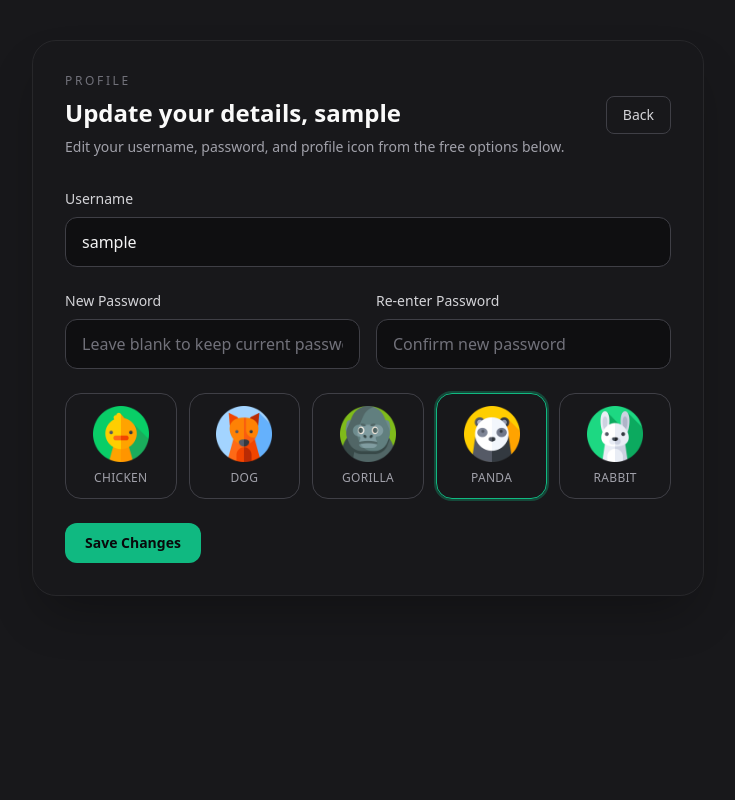
After one commit to Taklri/HabitTracker, a Flask app: page /profile in a window 1280 px wide. The commit adds this page. Shown: the whole page, without its empty margins (272-1007 px from the left). Run offline with Flask 3, Linux system fonts and the light colour scheme; the visitor is signed in with stand-in values (Sample User, id 1); tables that the repository leaves empty or names only in its code hold one stand-in row (values such as "Sample post"); some libraries are stand-ins or nearby versions.

Commit message:
added Profile Avatar

```diff
--- a/models/user.py
+++ b/models/user.py
@@ -1,18 +1,34 @@
 from mysqlconnection import MysqlConnection
 
 class User:
+    DEFAULT_AVATAR = "panda"
+    ALLOWED_AVATARS = {"chicken", "dog", "gorilla", "panda", "rabbit"}
+
     # constructor
     def __init__(self, data):
         self.id = data["id"]
         self.username = data["username"]
         self.password = data["password"]
+        self.avatar = self.normalizeAvatar(data.get("avatar"))
+
+    @classmethod
+    def normalizeAvatar(cls, avatar):
+        avatar_name = str(avatar or "").strip().lower()
+        if avatar_name in cls.ALLOWED_AVATARS:
+            return avatar_name
+        return cls.DEFAULT_AVATAR
 
     # methods exclusive for user schema
     @classmethod
     def insertUser(cls, data):
-        query = """INSERT INTO users (username, password)
-        VALUES (%(username)s, %(password)s);"""
-        return MysqlConnection("habitUp").query_start(query, data)
+        insert_data = {
+            "username": data["username"],
+            "password": data["password"],
+            "avatar": cls.normalizeAvatar(data.get("avatar")),
+        }
+        query = """INSERT INTO users (username, password, avatar)
+        VALUES (%(username)s, %(password)s, %(avatar)s);"""
+        return MysqlConnection("habitUp").query_start(query, insert_data)
 
     @classmethod
     def loginUser(cls, data):
@@ -22,3 +38,45 @@ class User:
             return cls(result[0])
         else:
             return False
+
+    @classmethod
+    def getUserById(cls, data):
+        query = """SELECT * FROM users WHERE id = %(id)s;"""
+        result = MysqlConnection("habitUp").query_start(query, data)
+        if len(result) > 0:
+            return cls(result[0])
+        return False
+
+    @classmethod
+    def updateProfile(cls, data):
+        update_data = {
+            "id": data["id"],
+            "username": data["username"],
+            "avatar": cls.normalizeAvatar(data.get("avatar")),
+        }
+
+        password_fragment = ""
+        if data.get("password"):
+            update_data["password"] = data["password"]
+            password_fragment = ", password = %(password)s"
+
+        query = f"""
+        UPDATE users
+        SET username = %(username)s,
+            avatar = %(avatar)s{password_fragment}
+        WHERE id = %(id)s;
+        """
+        return MysqlConnection("habitUp").query_start(query, update_data)
+
+    @classmethod
+    def updateAvatar(cls, data):
+        update_data = {
+            "id": data["id"],
+            "avatar": cls.normalizeAvatar(data.get("avatar")),
+        }
+        query = """
+        UPDATE users
+        SET avatar = %(avatar)s
+        WHERE id = %(id)s;
+        """
+        return MysqlConnection("habitUp").query_start(query, update_data)
--- a/server.py
+++ b/server.py
@@ -1,12 +1,29 @@
 from datetime import date
+import os
 
-from flask import Flask, url_for, request, render_template, session, redirect, flash
+from flask import Flask, url_for, request, render_template, session, redirect, flash, send_from_directory
 app = Flask(__name__)
 app.secret_key = "HabitUpKey"
 
 from models.user import User
 from models.habit import Habit
 from models.goal import Goal
+
+AVATAR_FOLDER = os.path.join(app.root_path, "avatars")
+
+
+def _allowed_avatars():
+    return sorted(User.ALLOWED_AVATARS)
+
+
+def _sanitize_avatar(value):
+    return User.normalizeAvatar(value)
+
+
+@app.route("/avatars/<avatar_name>.png")
+def serveAvatar(avatar_name):
+    avatar = _sanitize_avatar(avatar_name)
+    return send_from_directory(AVATAR_FOLDER, f"{avatar}.png")
 
 @app.route('/')
 def index():
@@ -26,26 +43,97 @@ def loginProcess():
     if user:
         session["user_id"] = user.id
         session["username"] = user.username
+        session["avatar"] = _sanitize_avatar(user.avatar)
         return redirect(url_for('dashboard'))
     else:
         return render_template("login.html", error="Invalid credentials")
 
 @app.route("/signup")
 def signupPage():
-    return render_template("signup.html")
+    return render_template(
+        "signup.html",
+        allowed_avatars=_allowed_avatars(),
+        default_avatar=User.DEFAULT_AVATAR,
+    )
 
 @app.route("/signup/process", methods=["POST"])
 def signupProcess():
     newUser={
         "username": request.form["username"],
         "password": request.form["password"],
-        "reenterpass": request.form["reenterpass"]
+        "reenterpass": request.form["reenterpass"],
+        "avatar": _sanitize_avatar(request.form.get("avatar")),
     }
     if newUser["password"] != newUser["reenterpass"]:
-        return "Passwords do not match"
+        return render_template(
+            "signup.html",
+            error="Passwords do not match",
+            allowed_avatars=_allowed_avatars(),
+            default_avatar=newUser["avatar"],
+        )
     else:
         User.insertUser(newUser)
     return render_template("login.html")
+
+
+@app.route("/profile")
+def profilePage():
+    if "user_id" not in session:
+        return redirect("/login")
+
+    user = User.getUserById({"id": session["user_id"]})
+    if not user:
+        return redirect("/login")
+
+    return render_template(
+        "profile.html",
+        username=user.username,
+        selected_avatar=_sanitize_avatar(user.avatar),
+        allowed_avatars=_allowed_avatars(),
+    )
+
+
+@app.route("/profile/process", methods=["POST"])
+def profileProcess():
+    if "user_id" not in session:
+        return redirect("/login")
+
+    username = request.form.get("username", "").strip()
+    new_password = request.form.get("password", "")
+    reenter_password = request.form.get("reenterpass", "")
+    avatar = _sanitize_avatar(request.form.get("avatar"))
+
+    if not username:
+        user = User.getUserById({"id": session["user_id"]})
+        return render_template(
+            "profile.html",
+            username=session.get("username"),
+            selected_avatar=avatar,
+            allowed_avatars=_allowed_avatars(),
+            error="Username cannot be blank",
+        )
+
+    if new_password and new_password != reenter_password:
+        user = User.getUserById({"id": session["user_id"]})
+        return render_template(
+            "profile.html",
+            username=username,
+            selected_avatar=avatar,
+            allowed_avatars=_allowed_avatars(),
+            error="Passwords do not match",
+        )
+
+    profile_data = {
+        "id": session["user_id"],
+        "username": username,
+        "avatar": avatar,
+        "password": new_password or None,
+    }
+
+    User.updateProfile(profile_data)
+    session["username"] = username
+    session["avatar"] = avatar
+    return redirect("/profile")
 
 
 def _parse_csv_values(value):
@@ -122,6 +210,7 @@ def dashboard():
     return render_template(
         "dashboardSample.html",
         username=session["username"],
+        avatar=_sanitize_avatar(session.get("avatar")),
         today=today,
         today_label=today.strftime("%A, %B %d, %Y"),
         habits=todays_habits,
--- /dev/null
+++ b/templates/profile.html
@@ -0,0 +1,61 @@
+<!DOCTYPE html>
+<html lang="en">
+<head>
+    <meta charset="UTF-8">
+    <meta name="viewport" content="width=device-width, initial-scale=1.0">
+    <title>Profile</title>
+    <script src="https://cdn.tailwindcss.com"></script>
+</head>
+<body class="min-h-screen bg-zinc-900 text-zinc-100 px-4 py-10">
+    <main class="mx-auto w-full max-w-2xl rounded-3xl border border-zinc-800 bg-zinc-850/80 p-8 shadow-2xl shadow-black/30">
+        <div class="flex items-center justify-between gap-4">
+            <div>
+                <p class="text-xs uppercase tracking-[0.22em] text-zinc-500">Profile</p>
+                <h1 class="mt-2 text-2xl font-semibold text-zinc-50">Update your details, {{ username }}</h1>
+                <p class="mt-2 text-sm text-zinc-400">Edit your username, password, and profile icon from the free options below.</p>
+            </div>
+            <a href="/dashboard" class="inline-flex rounded-lg border border-zinc-700 px-4 py-2 text-sm font-medium text-zinc-300 transition hover:border-zinc-600 hover:text-zinc-100">
+                Back
+            </a>
+        </div>
+
+        {% if error %}
+        <p class="mt-6 rounded-xl border border-red-500/30 bg-red-500/10 px-4 py-3 text-sm text-red-300">{{ error }}</p>
+        {% endif %}
+
+        <form action="/profile/process" method="POST" class="mt-8 space-y-6">
+            <div>
+                <label for="username" class="mb-2 block text-sm font-medium text-zinc-300">Username</label>
+                <input id="username" name="username" type="text" value="{{ username }}" required class="w-full rounded-xl border border-zinc-700 bg-zinc-950/60 px-4 py-3 text-zinc-100 outline-none transition placeholder:text-zinc-500 focus:border-emerald-500 focus:ring-4 focus:ring-emerald-500/10">
+            </div>
+
+            <div class="grid gap-4 sm:grid-cols-2">
+                <div>
+                    <label for="password" class="mb-2 block text-sm font-medium text-zinc-300">New Password</label>
+                    <input id="password" name="password" type="password" placeholder="Leave blank to keep current password" class="w-full rounded-xl border border-zinc-700 bg-zinc-950/60 px-4 py-3 text-zinc-100 outline-none transition placeholder:text-zinc-500 focus:border-emerald-500 focus:ring-4 focus:ring-emerald-500/10">
+                </div>
+                <div>
+                    <label for="reenterpass" class="mb-2 block text-sm font-medium text-zinc-300">Re-enter Password</label>
+                    <input id="reenterpass" name="reenterpass" type="password" placeholder="Confirm new password" class="w-full rounded-xl border border-zinc-700 bg-zinc-950/60 px-4 py-3 text-zinc-100 outline-none transition placeholder:text-zinc-500 focus:border-emerald-500 focus:ring-4 focus:ring-emerald-500/10">
+                </div>
+            </div>
+
+            <div class="grid grid-cols-2 gap-3 sm:grid-cols-5">
+                {% for avatar in allowed_avatars %}
+                <label class="cursor-pointer">
+                    <input type="radio" name="avatar" value="{{ avatar }}" class="peer sr-only" {% if avatar == selected_avatar %}checked{% endif %}>
+                    <span class="block rounded-2xl border border-zinc-700 bg-zinc-900/60 p-3 transition peer-checked:border-emerald-500 peer-checked:ring-2 peer-checked:ring-emerald-500/30 hover:border-zinc-500">
+                        <img src="/avatars/{{ avatar }}.png" alt="{{ avatar }} avatar" class="mx-auto h-14 w-14 object-contain">
+                        <span class="mt-2 block text-center text-xs font-medium uppercase tracking-wide text-zinc-400">{{ avatar }}</span>
+                    </span>
+                </label>
+                {% endfor %}
+            </div>
+
+            <button type="submit" class="inline-flex rounded-xl bg-emerald-500 px-5 py-2.5 text-sm font-semibold text-zinc-950 transition hover:bg-emerald-400">
+                Save Changes
+            </button>
+        </form>
+    </main>
+</body>
+</html>
```
Also changed, not shown: templates/dashboardsample.html (+5 -3 lines), templates/signup.html (+17 -0 lines), avatars/chicken.png (added), avatars/dog.png (added), avatars/gorilla.png (added), avatars/panda.png (added), avatars/rabbit.png (added).
